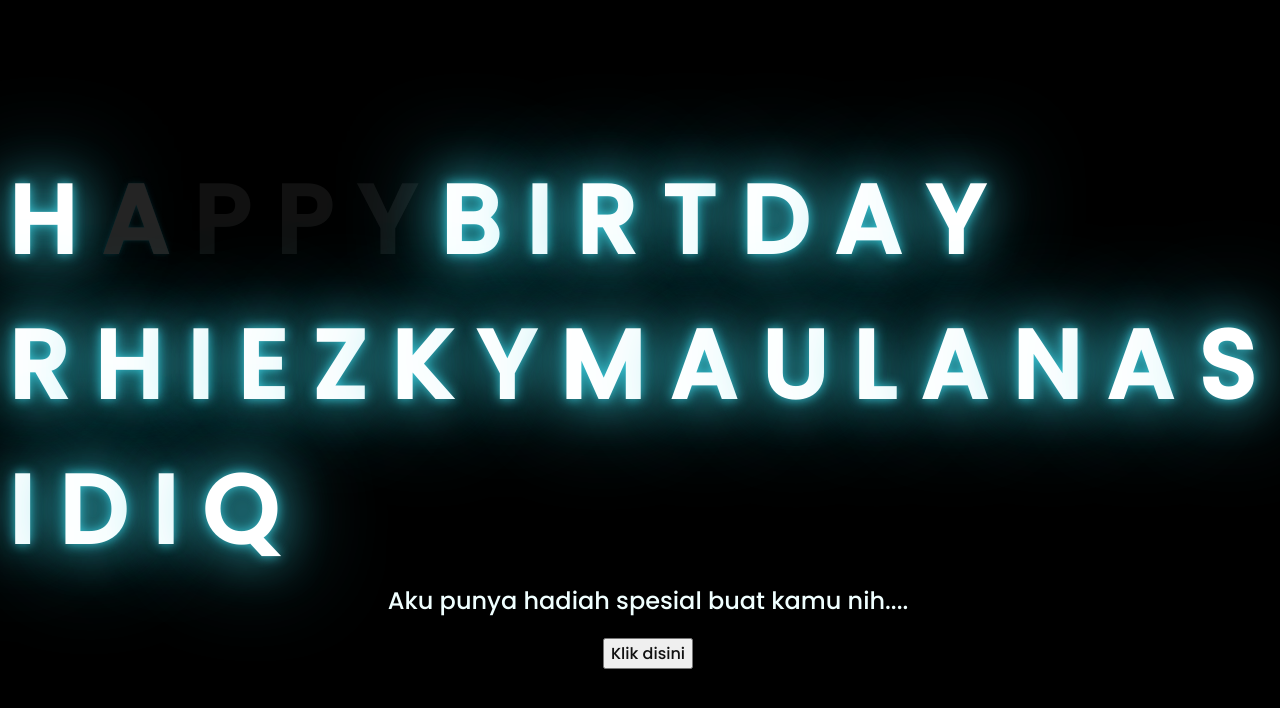
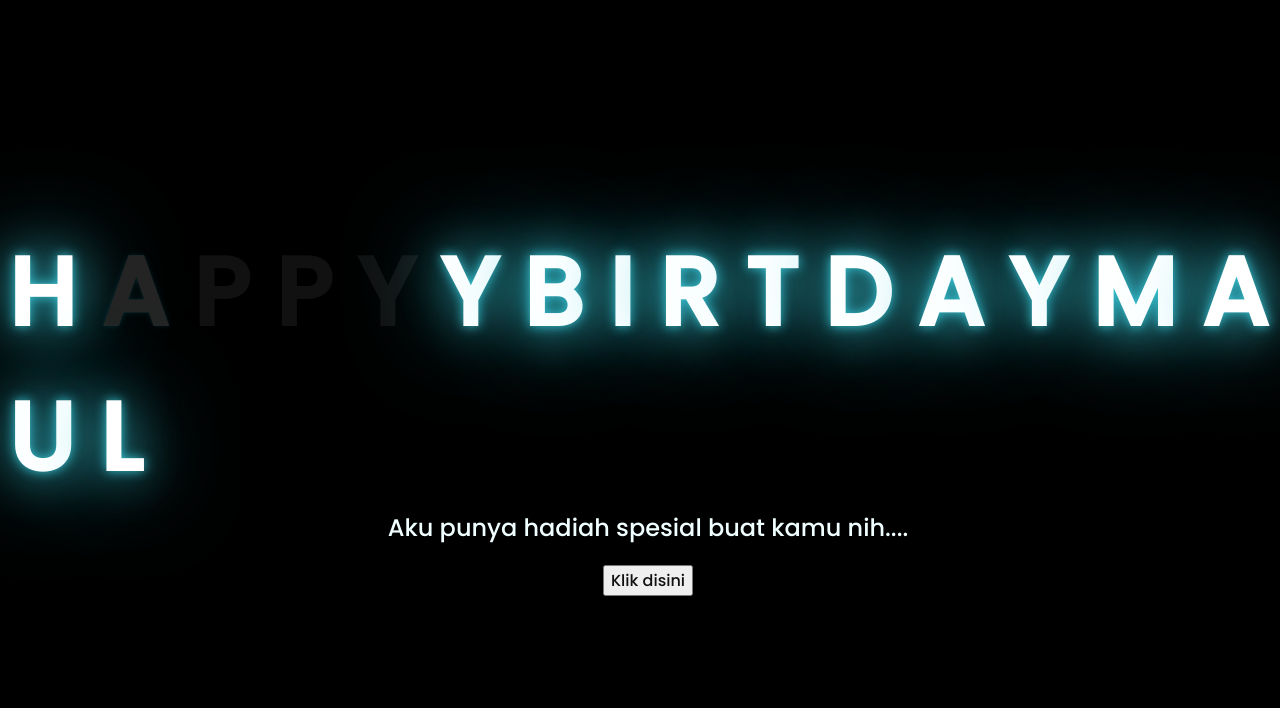
Before and after one commit to elbarbasy/HBD-MAUL, a plain HTML site: page index.html in a window 1280 px wide. Drawn offline with Linux system fonts and the light colour scheme.

Commit message:
Update index.html

```diff
--- a/index.html
+++ b/index.html
@@ -16,6 +16,8 @@
         <span>P</span>
         <span>P</span>
         <span>Y</span>
+        <span>Y</span>
+        <span> <span/>
         <span>B</span>
         <span>I</span>
         <span>R</span>
@@ -23,28 +25,13 @@
         <span>D</span>
         <span>A</span>
         <span>Y</span>
-        <br>
-      <span>R</span>
-      <span>H</span>
-     <span>I</span>
-     <span>E</span>
-     <span>Z</span>
-      <span>K</span>
-    <span>Y</span>
-    <span> </span>
-    <span>M</span>
-    <span>A</span>
-    <span>U</span>
-    <span>L</span>
-    <span>A</span>
-    <span>N</span>
-    <span>A</span>
-    <span> </span>
-    <span>S</span>
-    <span>I</span>
-    <span>D</span>
-    <span>I</span>
-    <span>Q</span>
+        <span> <span/>
+        <span>M</span>
+        <span>A</span>
+        <span>U</span>
+        <span>L<span/>
+
+
     </div>
     <div class="description">
         <span>Aku punya hadiah spesial buat kamu nih....</span>
```
